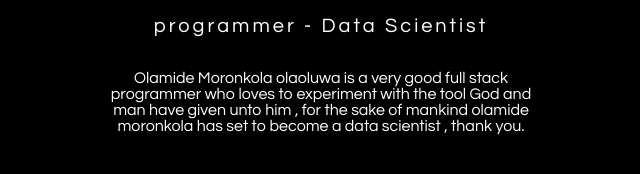
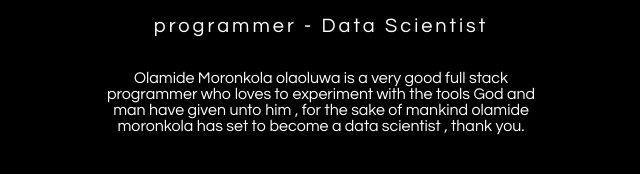
Before and after one commit to Olamidemoronkola/personalsite, a plain HTML site: page index.html in a window 1280 px wide. Shown: the part 442-616 px from the top of the page, 319-959 px from the left. Drawn offline with Linux system fonts and the light colour scheme.

Commit message:
Update index.html

```diff
--- a/index.html
+++ b/index.html
@@ -65,7 +65,7 @@
 	<img src="images/pp.PNG" alt="" class="box-img">
 	<h1>countZero</h1>
 	<h5>programmer - Data Scientist</h5>
-	<p>Olamide Moronkola olaoluwa is a very good full stack programmer who loves to experiment with the tool God and man have given unto him , for the sake of mankind olamide moronkola has set to become a data scientist , thank you.</p>
+	<p>Olamide Moronkola olaoluwa is a very good full stack programmer who loves to experiment with the tools God and man have given unto him , for the sake of mankind olamide moronkola has set to become a data scientist , thank you.</p>
 <ul>
 	<li><a href="#"></a></li>
 	<li><a href="#"></a></li>
```
